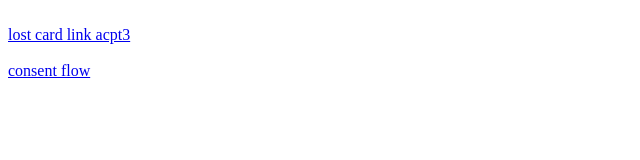
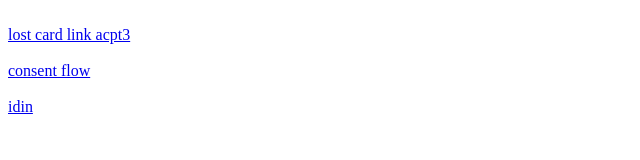
Before and after one commit to Gark/Gark.github.io, a plain HTML site: page index.html in a window 1280 px wide. Shown: the full height of the page, 0-640 px from the left. Drawn offline with Linux system fonts and the light colour scheme.

Commit message:
Update index.html

```diff
--- a/index.html
+++ b/index.html
@@ -7,3 +7,7 @@
 <br>
 <a href="https://api.rabobank.nl/consent/start?a=0">consent flow</a>
 <br/>
+
+<br>
+<a href="https://idp.rabobank.nl/idin/start">idin</a>
+<br/>
```
